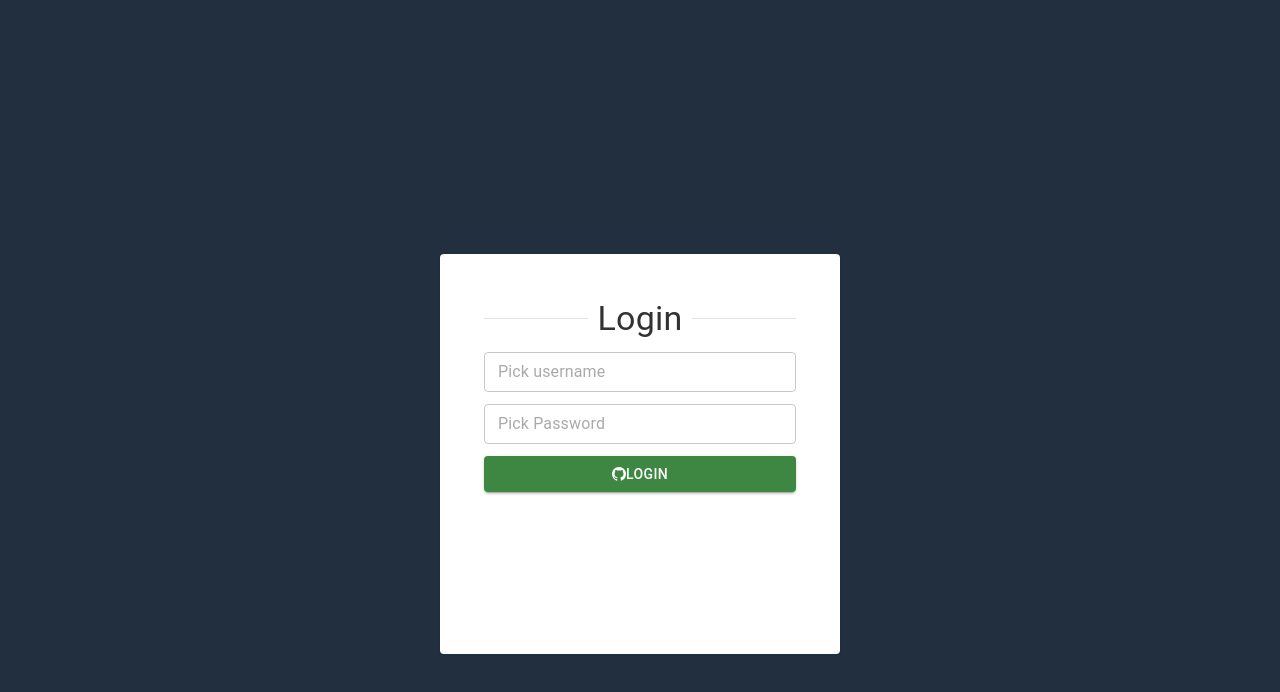
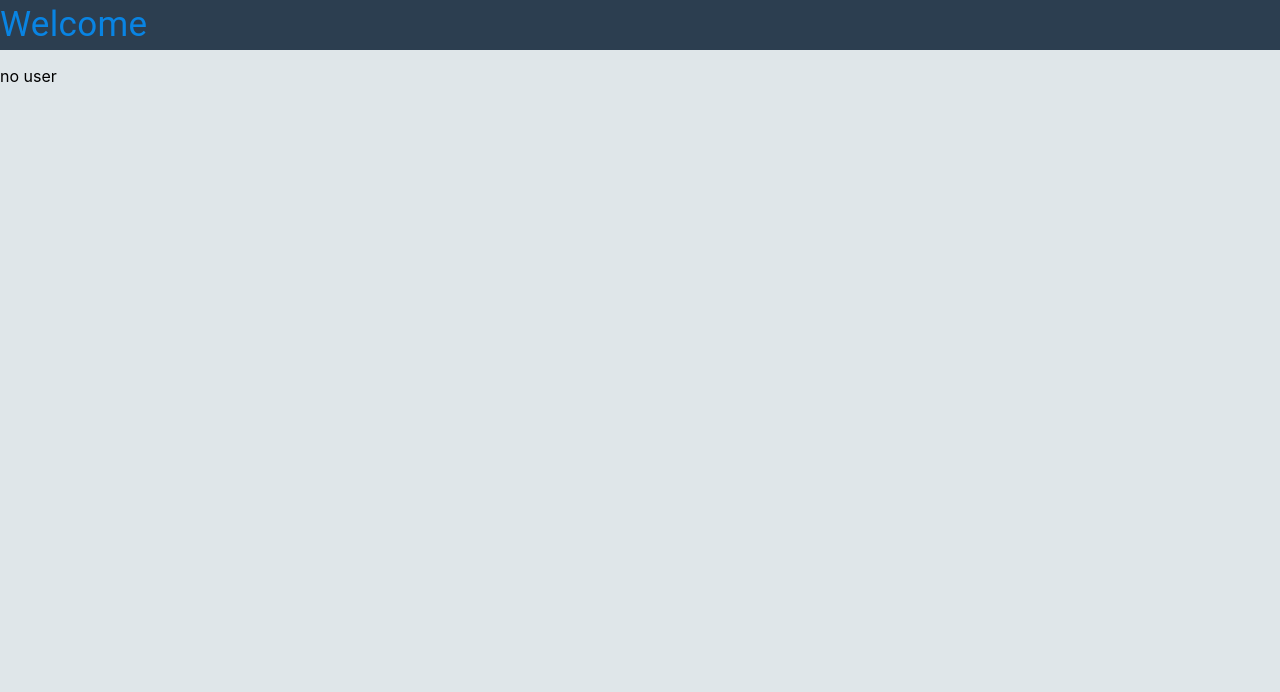
Before and after one commit to newklio/nextjs-example, a Next.js app: page /result in a window 1280 px wide. Shown: the top 692 px of the page. Built offline with nearby package versions, Linux system fonts and the light colour scheme.

Commit message:
used localstorage

```diff
--- a/pages/login/index.tsx
+++ b/pages/login/index.tsx
@@ -32,9 +32,10 @@ const LoginPage: NextPage = () => {
 				console.log(data)
 				if (data && data.login.success) {
 					let token: any = data.login.accessToken
+					let username: any = data.login.payload?.username
 					localStorage.setItem('AUTH_TOKEN', token)
-					let url = `/result/${data.login.payload?.username}`
-					router.push(url)
+					localStorage.setItem('username', username)
+					router.push('/result')
 				}
 				if(!(data?.login.success)){
 					const msg: any = data?.login.message
--- a/pages/result/index.tsx
+++ b/pages/result/index.tsx
@@ -1,62 +1,21 @@
 import type { NextPage } from 'next'
-import styles from '../../styles/main.module.scss';
-import Grid from '@mui/material/Grid'
-import Paper from '@mui/material/Paper'
-import Button from '@mui/material/Button'
-import Divider from '@mui/material/Divider'
-import TextField from '@mui/material/TextField'
-import Box from '@mui/material/Box'
-import {BsGithub} from 'react-icons/bs'
 import { Helmet } from 'react-helmet'
-import Typography from '@mui/material/Typography';
+import { TopBar } from '../../components/topbar';
+import { ResultData } from '../../components/resultData';
 const Result: NextPage = () => {
-  return  (
-		<>
-			<Helmet>
-				<style>{'body { background-color: #222f3e; }'}</style>
-			</Helmet>
-			<Grid>
-				<Paper className={styles.loginContainer}>
-					<Box
-						style={{
-							fontFamily: 'ubuntu',
-							fontSize: '90%',
-							fontWeight: '500',
-							opacity: '.92',
-						  }}
-						  sx={{
-							justifyContent: 'center',
-							display: 'flex',
-							m: 3,
-							gap: 1.5,
-							flexDirection: 'column',
-						  }}
-					>
-						<Divider component="div" role="presentation">
-						{/* any elements nested inside the role="presentation" preserve their semantics. */}
-							<Typography variant="h4">Login</Typography>
-						</Divider>
-						<TextField
-							placeholder='Pick username'
-							size='small'
-						/>
-						<TextField
-							placeholder='Pick Password'
-							size='small'
-						/>
-						<Button
-							variant='contained'
-							color='success'
-						>
-							<BsGithub /> {' '}
-							login
-						</Button>
-					</Box>
-				</Paper>
-			</Grid>
-		</>
 
-	)
+	const uname = localStorage.getItem('username')
+
+	return (
+        <>
+            <Helmet>
+                <style>{'body { background-color: #dfe6e9; }'}</style>
+            </Helmet>
+
+            <TopBar name={uname}/>
+            <ResultData name={uname}/>
+        </>
+    )
 }
 
 export default Result
```
